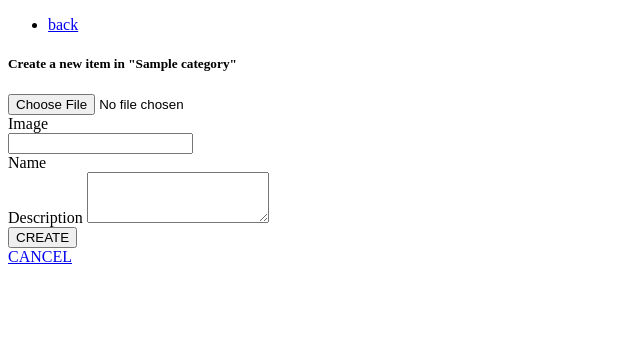
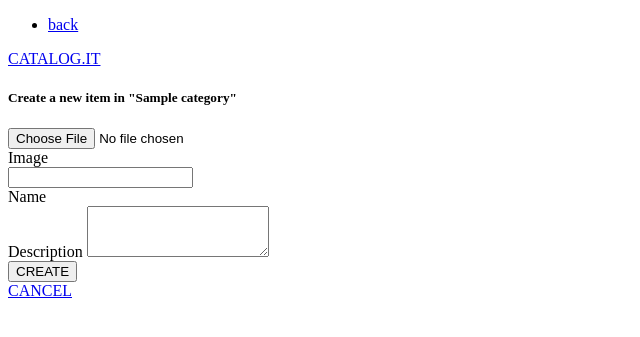
Before and after one commit to momotofu/Catalogger, a Flask app: template app/templates/item/index.html in a window 1280 px wide. Shown: the top 337 px of the page, without its empty margins (0-640 px from the left). Run offline with Flask 2, Linux system fonts and the light colour scheme; the template is opened without the code that fills it: most values are stand-ins (such as "Sample title", 1, 10 or a date in 2020).

Commit message:
added catalog title

```diff
--- a/app/templates/base.html
+++ b/app/templates/base.html
@@ -19,6 +19,8 @@
           {% block navLinks %}
           {% endblock %}
         </ul>
+        <a href="{{ url_for('category.allCategories') }}" class="nav-link
+          text-white">CATALOG.IT</a>
         {#
         {% if 'username' not in session %}
         <a class="btn btn-outline-light" href={{ url_for('login.user_login') }}>
```
